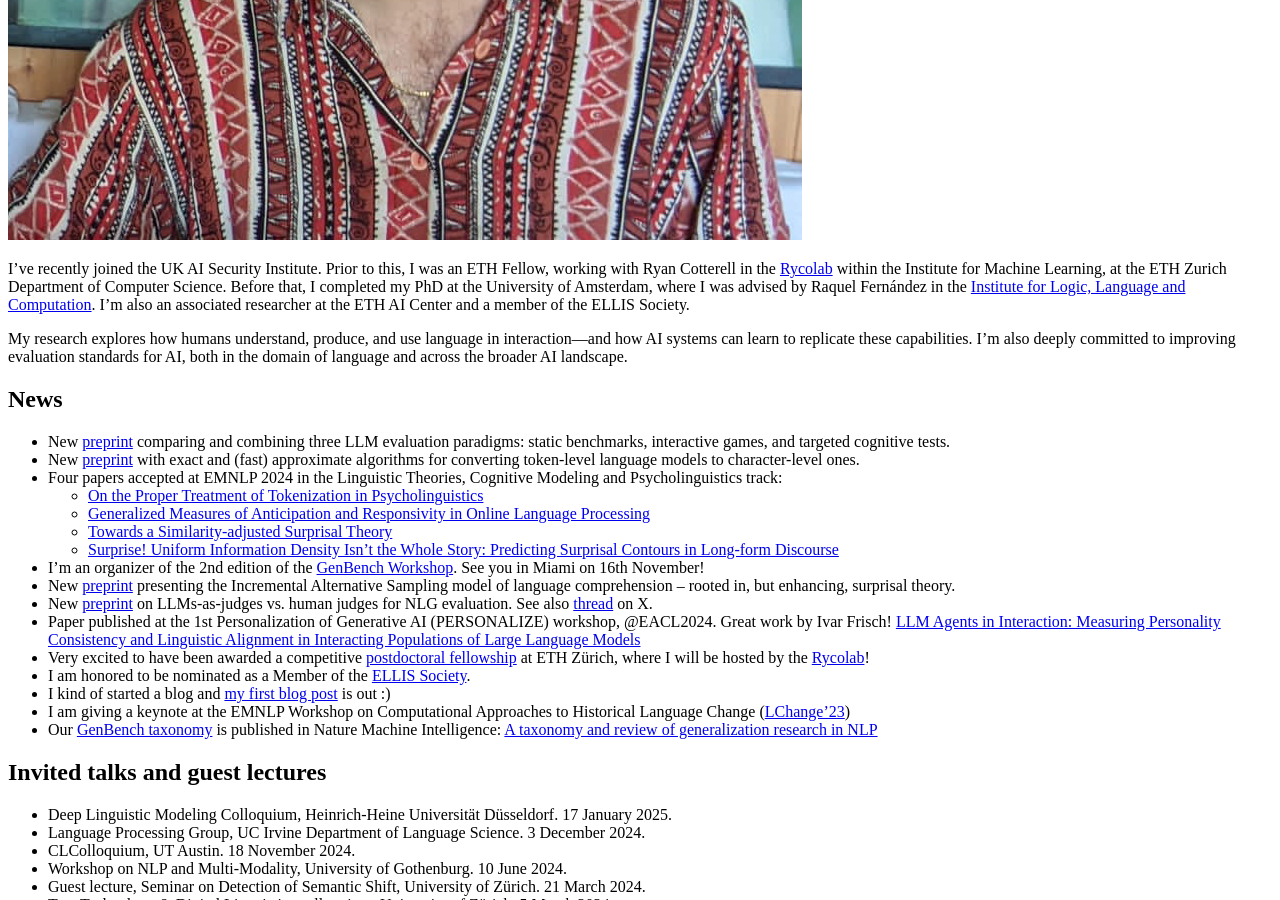
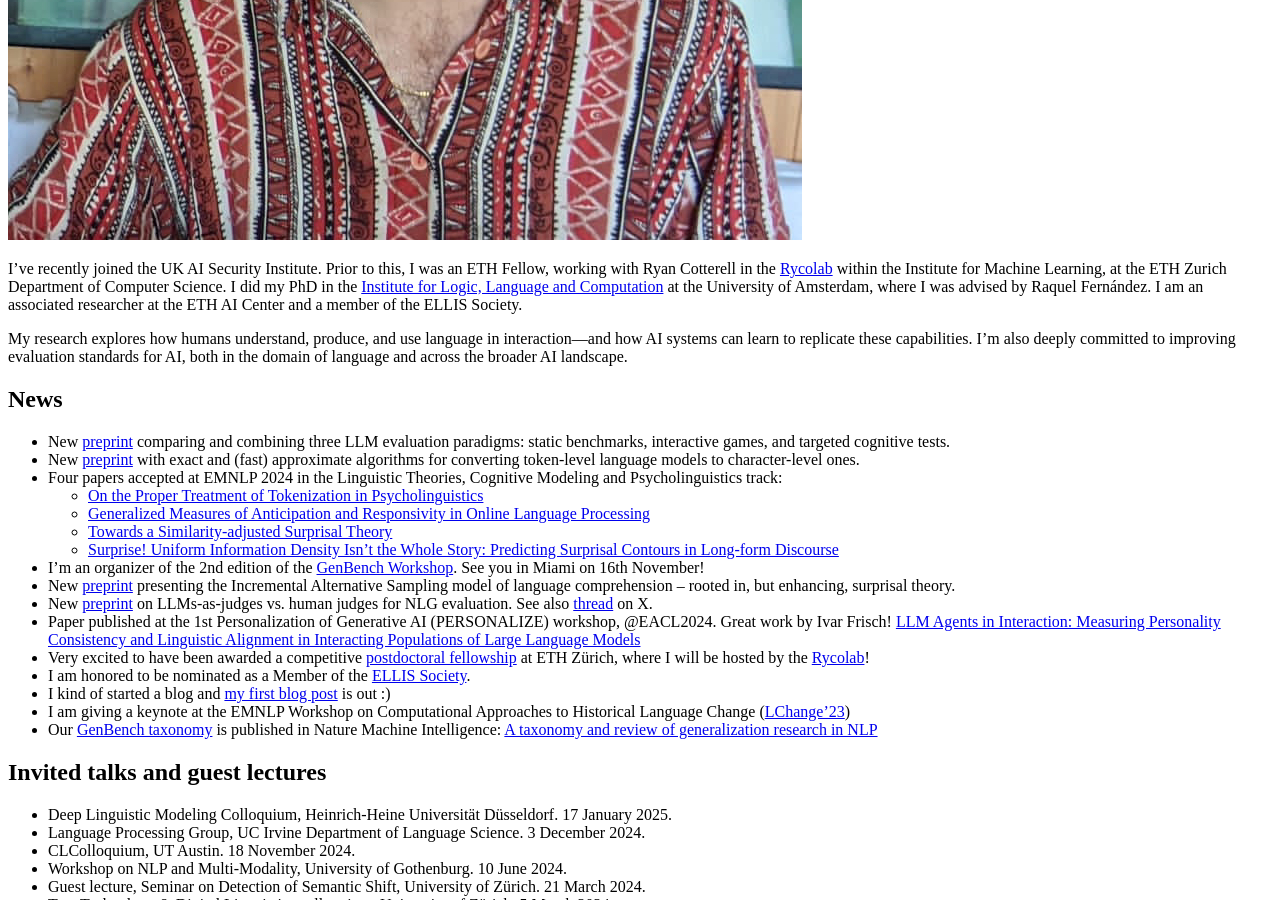
Before and after one commit to glnmario/glnmario.github.io, a Jekyll site: the page built from index.md, in a window 1280 px wide and 900 px high, scrolled down 738 px. Built offline with Jekyll 4.4.1, drawn with Linux system fonts in a browser that asks for light colours.

Commit message:
Update index.md

```diff
--- a/index.md
+++ b/index.md
@@ -6,8 +6,8 @@ layout: default
 
 
 <!--## About me-->
-I’ve recently joined the UK AI Security Institute. Prior to this, I was an ETH Fellow, working with Ryan Cotterell in the [Rycolab](https://rycolab.io) within the Institute for Machine Learning, at the ETH Zurich Department of Computer Science. Before that, I completed my PhD at the University of Amsterdam, where I was advised by Raquel Fernández in the [Institute for Logic, Language and Computation](https://www.illc.uva.nl).
-I’m also an associated researcher at the ETH AI Center and a member of the ELLIS Society.
+I’ve recently joined the UK AI Security Institute. Prior to this, I was an ETH Fellow, working with Ryan Cotterell in the [Rycolab](https://rycolab.io) within the Institute for Machine Learning, at the ETH Zurich Department of Computer Science. I did my PhD in the [Institute for Logic, Language and Computation](https://www.illc.uva.nl) at the University of Amsterdam, where I was advised by Raquel Fernández.
+I am an associated researcher at the ETH AI Center and a member of the ELLIS Society.
 
 My research explores how humans understand, produce, and use language in interaction—and how AI systems can learn to replicate these capabilities. I'm also deeply committed to improving evaluation standards for AI, both in the domain of language and across the broader AI landscape.
 
```
